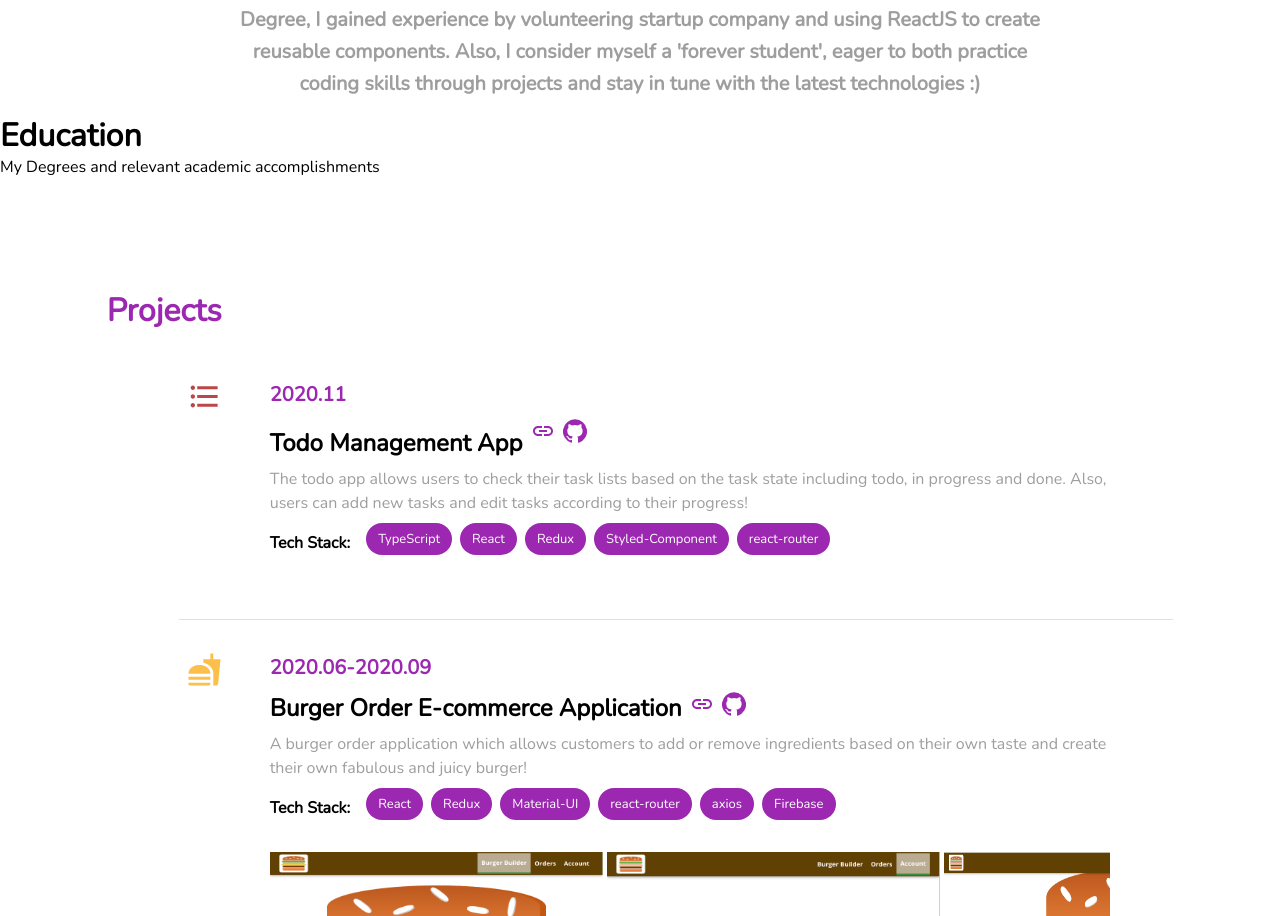
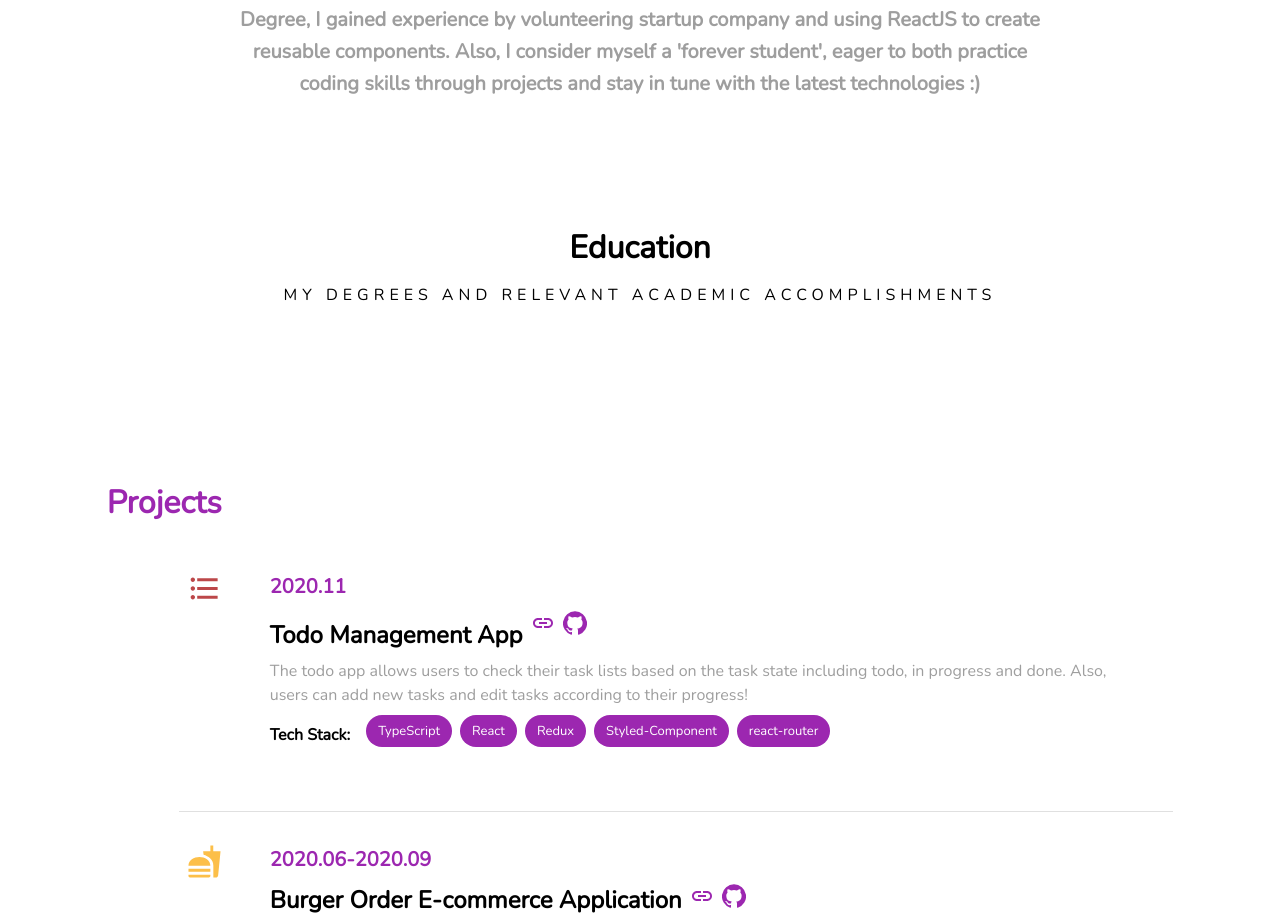
Before and after one commit to WendyChenj/My-Portfolio, a React (Create React App) app: page / in a window 1280 px wide. Shown: the part 1367-2283 px from the top of the page. Built offline with nearby package versions, Linux system fonts and the light colour scheme.

Commit message:
add utility file

```diff
--- a/src/components/Education/Education.js
+++ b/src/components/Education/Education.js
@@ -1,4 +1,6 @@
 import React from 'react';
+
+import { SectionWrapper } from "../utilities/SectionWrapper";
 import ContentGrid from '../Layout/ContentGrid';
 import { Divider, Typography, Hidden } from '@material-ui/core';
 import SchoolIcon from '@material-ui/icons/School';
@@ -7,10 +9,9 @@ import './Education.css';
 const Education = () => {
 
     return (
-        <div className="education-section">
-            <Typography variant='h4' style={{fontWeight: '900'}}>Education</Typography>
-            <Typography>My Degrees and relevant academic accomplishments</Typography>
-        </div>
+        <SectionWrapper title="Education" subtitle="MY DEGREES AND RELEVANT ACADEMIC ACCOMPLISHMENTS">
+
+        </SectionWrapper>
         // <ContentGrid>
         //     <div className='main-container'>
         //         <Typography variant='h4' color='primary' style={{fontWeight: '900', padding: '112px 0 16px 0'}}>Education</Typography>
--- /dev/null
+++ b/src/components/utilities/SectionWrapper.js
@@ -0,0 +1,15 @@
+import React from 'react';
+import {Typography} from "@material-ui/core";
+
+import "./utilities.css";
+
+export const SectionWrapper = props => {
+  return (
+    <div className="section-wrapper">
+      <Typography variant='h4' style={{fontWeight: '900'}}>{props.title}</Typography>
+      <Typography className="section-subtitle">{props.subtitle}</Typography>
+
+      {props.children}
+    </div>
+  );
+}
--- /dev/null
+++ b/src/components/utilities/utilities.css
@@ -0,0 +1,10 @@
+.section-wrapper {
+  text-align: center;
+  padding-top: 112px;
+}
+
+.section-subtitle {
+  padding-top: 16px;
+  letter-spacing: 5px;
+  padding-bottom: 64px;
+}
```
